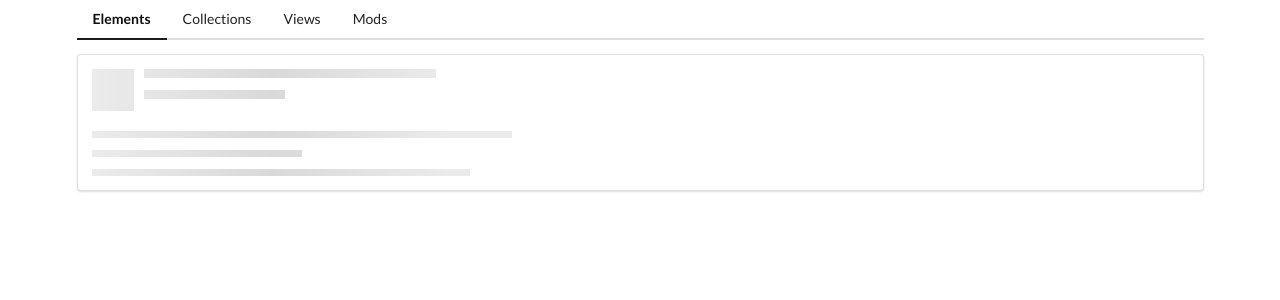
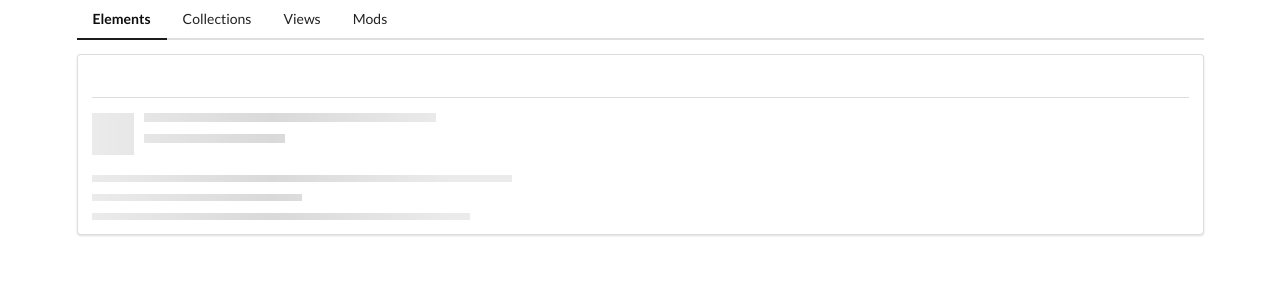
Before and after one commit to sush01/Components_Project, an Angular app: page /elements in a window 1280 px wide. Shown: the top 300 px of the page. Built offline with nearby package versions, Linux system fonts and the light colour scheme.

Commit message:
add widget module called shared to implement title divider

```diff
--- a/src/app/elements/elements-home/elements-home.component.html
+++ b/src/app/elements/elements-home/elements-home.component.html
@@ -1 +1,2 @@
+<app-divider></app-divider>
 <app-placeholder></app-placeholder>
--- a/src/app/elements/elements.module.ts
+++ b/src/app/elements/elements.module.ts
@@ -5,6 +5,7 @@
 import { ElementsHomeComponent } from './elements-home/elements-home.component';
 import { PlaceholderComponent } from './placeholder/placeholder.component';
 import { TimesDirective } from './times.directive';
+import { SharedModule } from '../shared/shared.module';
 
 
 @NgModule({
@@ -15,7 +16,8 @@
   ],
   imports: [
     CommonModule,
-    ElementsRoutingModule
+    ElementsRoutingModule,
+    SharedModule
   ]
 })
 export class ElementsModule { }
--- /dev/null
+++ b/src/app/shared/divider/divider.component.html
@@ -0,0 +1,2 @@
+<h1></h1>
+<div class="ui divider"></div>
```
Also changed, not shown: src/app/shared/divider/divider.component.ts (added, +11 -0 lines), src/app/shared/shared.module.ts (added, +16 -0 lines), src/app/shared/divider/divider.component.css (added), 1 other file (tests, documents, lock files or other folders).
